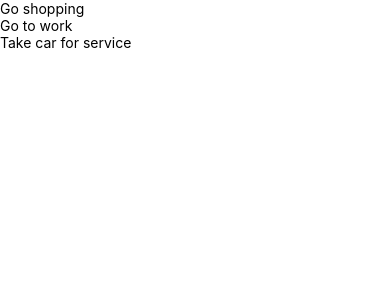
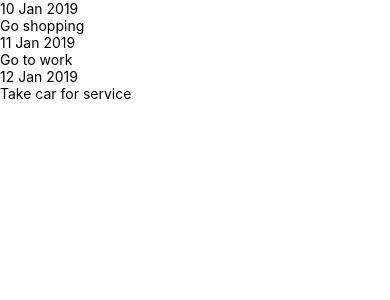
Before and after one commit to mikeskaife/countdown, a React Native app: screen / in a window 390 px wide. Shown: the top 300 px of the page. Built offline with nearby package versions, Linux system fonts and the light colour scheme.

Commit message:
add basic EventCard component

```diff
--- a/EventCard.js
+++ b/EventCard.js
@@ -2,3 +2,23 @@
 import { Text, View, StyleSheet } from "react-native";
 import PropTypes from "prop-types";
 import { formatDate, getCountdownParts } from "./api";
+
+const styles = StyleSheet.create({});
+
+export default function EventCard({ event }) {
+  return (
+    <View style={styles.card}>
+      <View style={styles.cardHeader}>
+        <Text style={styles.date}>{formatDate(event.date)}</Text>
+        <Text style={styles.title}>{event.title}</Text>
+      </View>
+    </View>
+  );
+}
+
+EventCard.propTypes = {
+  event: PropTypes.shape({
+    title: PropTypes.string.isRequired,
+    date: PropTypes.instanceOf(Date)
+  })
+};
--- a/EventList.js
+++ b/EventList.js
@@ -1,5 +1,6 @@
 import React, { Component } from "react";
 import { Text, FlatList } from "react-native";
+import EventCard from "./EventCard";
 
 class EventList extends Component {
   state = {
@@ -15,7 +16,7 @@
     return (
       <FlatList
         data={this.state.events}
-        renderItem={({ item }) => <Text>{item.title}</Text>}
+        renderItem={({ item }) => <EventCard event={item} />}
         keyExtractor={item => item.id}
       />
     );
```
